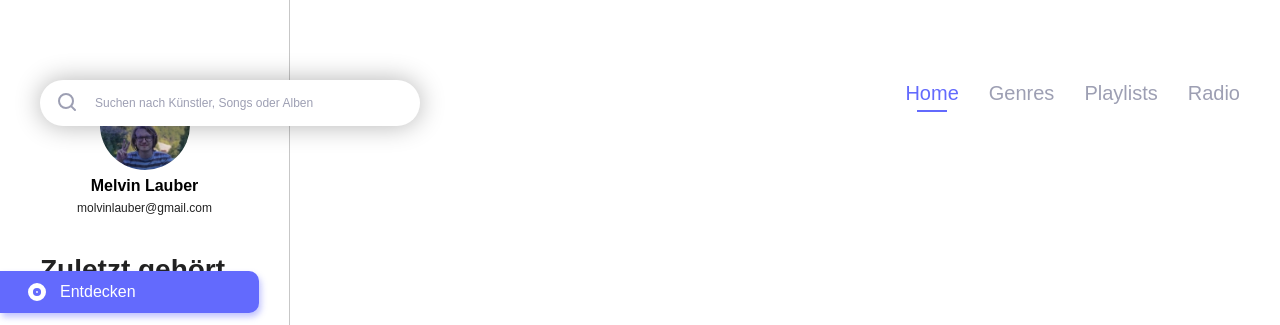
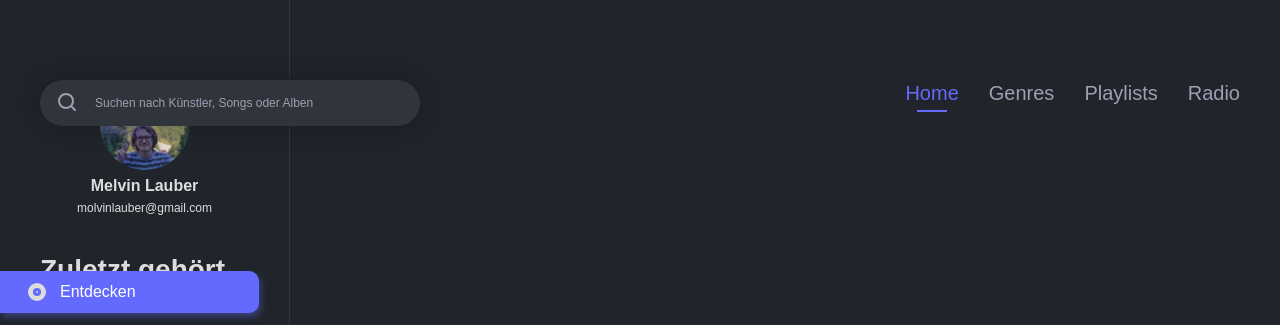
Before and after one commit to officialraze/webproject_3, a PHP site: page / in a window 1280 px wide. Shown: the top 325 px of the page. Run offline with PHP 8.4, Linux system fonts and the light colour scheme; data comes from the database, SQL or seed files in the repository.

Commit message:
dark mode
did first steps into dark mode, index.php is done

```diff
--- a/config.php
+++ b/config.php
@@ -10,6 +10,6 @@
 $config = array(
 	'admin' => TRUE,
 	'testing' => TRUE,
-	'home' => TRUE,
+	'home' => FALSE,
 	'school' => FALSE,
 );
--- a/css/_config.css
+++ b/css/_config.css
@@ -15,4 +15,8 @@
 	--light_text: #9D9FB3;
 	--button: #ededed;
 	--border-bottom: #707070;
+	--background_dark_mode: #21252B;
+	--dark_mode_border: #30353B;
+	--dark_mode_input: #30353B;
+	--dark_mode_light: #DDDDDD;
 }
--- /dev/null
+++ b/css/_dark.css
@@ -0,0 +1,68 @@
+/*
+// --------------------------
+// Webprojekt 3.0
+// Copyright Melvin Lauber & David Clausen
+// --------------------------
+*/
+
+body.dark {
+  background: var(--background_dark_mode);
+}
+
+body.dark .navigation_left {
+	border-right: 1px solid var(--dark_mode_border);
+}
+
+body.dark input.search_field {
+  background-color: var(--dark_mode_input);
+}
+
+body.dark div.song_information {
+  background-color: var(--dark_mode_input);
+}
+
+body.dark .navigation_left .main_navigation ul li a {
+  color: var(--dark_mode_light);
+}
+
+body.dark .navigation_left .main_navigation ul li.navigation_element a svg path {
+  fill: var(--dark_mode_light) !important;
+}
+
+body.dark p {
+  color: var(--dark_mode_light) !important;
+}
+
+body.dark h1 {
+  color: var(--dark_mode_light) !important;
+}
+
+body.dark h2 {
+  color: var(--dark_mode_light) !important;
+}
+
+body.dark h3 {
+  color: var(--dark_mode_light) !important;
+}
+
+body.dark #new_songs .currency .currency_button{
+  background-color: var(--dark_mode_input);
+}
+
+body.dark .saved_songs_list tr{
+  border-bottom: 1px solid var();
+}
+
+body.dark .saved_songs_list tr td.song_name,
+.saved_songs_list tr td.artist_name a,
+.saved_songs_list tr td.artist_name a:hover {
+  color: var();
+}
+
+body.dark .saved_songs_list tr td.artist_name a {
+  color: var();
+}
+
+body.dark .saved_songs_list tr td.length {
+  color: var();
+}
--- a/css/styles.css
+++ b/css/styles.css
@@ -13,3 +13,4 @@
 @import "_artist.css";
 @import "_songs.css";
 @import "_streams.css";
+@import "_dark.css";
--- a/index.php
+++ b/index.php
@@ -21,7 +21,7 @@ $_SESSION['active'] = 'discover';
 
 		<?php include 'includes/meta_data.php'; ?>
 	</head>
-	<body>
+	<body class="dark">
 		<?php include 'includes/navigation_left.php'; ?>
 		<?php include 'includes/playbar.php'; ?>
 
@@ -71,6 +71,5 @@ $_SESSION['active'] = 'discover';
 				</div>
 			</div>
 		</div>
-
 	</body>
 </html>
--- a/my_songs.php
+++ b/my_songs.php
@@ -27,7 +27,7 @@ $saved_song_query = "SELECT saved_songs.user_id_link, songs.*, artists.artist_fi
 		<?php include 'includes/meta_data.php'; ?>
 	</head>
 
-	<body>
+	<body class="dark">
 		<?php include 'includes/navigation_left.php'; ?>
 		<?php include 'includes/playbar.php'; ?>
 
```
